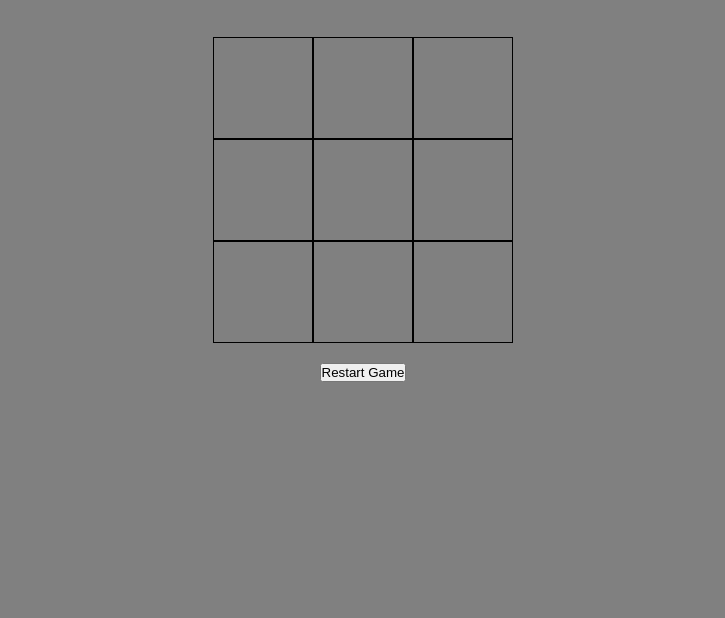
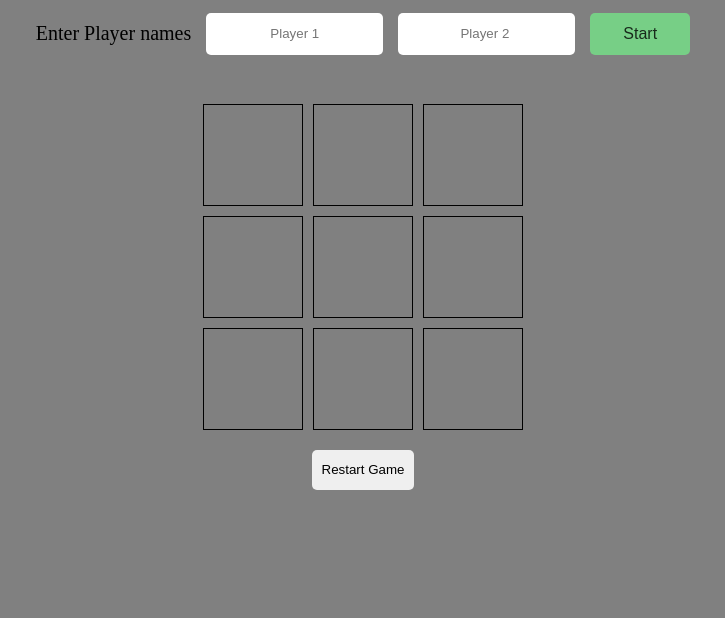
Before and after one commit to sajidahamed-git/TictactoeV2, a plain HTML site: page index.html in a window 1280 px wide. Shown: the part 182-800 px from the top of the page, without its empty margins (277-1002 px from the left). Drawn offline with Linux system fonts and the light colour scheme.

Commit message:
CSS final

```diff
--- /dev/null
+++ b/Game.js
@@ -0,0 +1,16 @@
+export const Game = (function() {
+    function demo() {
+        console.log('hello');
+    }
+
+    function enableBoxClicks(){
+
+    }
+    const temo = document.getElementById('zero')
+    const index  = temo.getAttribute('data-index')
+    console.log(index);
+
+
+    return { demo };
+
+})();
--- a/index.html
+++ b/index.html
@@ -9,28 +9,27 @@
   <body>
     <h1>Tic Tac Toe</h1>
     <div class="playerform">
-      <h3>Enter Player names</h3>
-      <input type="text" class="player1" placeholder="Player1" required />
-      <input type="text" class="player2" placeholder="Player2 " required />
+      <div class="heading">Enter Player names</div>
+      <input type="text" class="player1" placeholder="Player 1" required />
+      <input type="text" class="player2" placeholder="Player 2 " required />
       <button class="startbutton" style="width: 100px">Start</button>
     </div>
-    <div class="turnindicator">
-      <div class="status"></div>
+
+    <div class="status"></div>
+
+    <div class="grid">
+      <div class="box" data-index="0" id="zero"></div>
+      <div class="box" data-index="1" id="one"></div>
+      <div class="box" data-index="2" id="two"></div>
+      <div class="box" data-index="3" id="three"></div>
+      <div class="box" data-index="4" id="four"></div>
+      <div class="box" data-index="5" id="five"></div>
+      <div class="box" data-index="6" id="six"></div>
+      <div class="box" data-index="7" id="seven"></div>
+      <div class="box" data-index="8" id="eight"></div>
     </div>
-    <div class="grid">
-      <div class="box" id="zero"></div>
-      <div class="box" id="one"></div>
-      <div class="box" id="two"></div>
-      <div class="box" id="three"></div>
-      <div class="box" id="four"></div>
-      <div class="box" id="five"></div>
-      <div class="box" id="six"></div>
-      <div class="box" id="seven"></div>
-      <div class="box" id="eight"></div>
-    </div>
-
     <button class="restartbutton">Restart Game</button>
-
-    <script src="script.js"></script>
+    <script type="module" src="Game.js"></script>
+    <script type="module" src="script.js"></script>
   </body>
 </html>
--- a/script.js
+++ b/script.js
@@ -0,0 +1,17 @@
+import { Game } from "./Game.js";
+
+document.addEventListener("DOMContentLoaded", () => {
+  const startButton = document.querySelector(".startbutton");
+
+  startButton.onclick = () => {
+    StartbuttonHandler();
+  };
+});
+
+function StartbuttonHandler() {
+  const input1 = document.querySelector(".player1").value;
+  const input2 = document.querySelector(".player2").value;
+  if (input1 && input2) {
+
+  } else console.log("enter both player names");
+}
--- a/styles.css
+++ b/styles.css
@@ -1,24 +1,53 @@
-*{margin: 0 ;padding: 0;}
-body{
+* {
+  margin: 0;
+  padding: 0;
+}
+body {
+  height: 100vh;
+  width: 100%;
+  background: grey;
   display: flex;
   flex-direction: column;
   justify-content: center;
   align-items: center;
   /* should this be margin or padding */
-    margin: 100px;
+
   gap: 20px;
-    background: grey;
-
+}
+.playerform {
+  display: flex;
+  justify-content: center;
+  align-items: center;
+  width: 100%;
+  height: 60px;
+  gap: 15px;
+}
+.heading {
+  font-size: 1.25rem;
+}
+.startbutton{
+    text-align: center;
+    background-color: hsl(130, 48%, 64%);
+    height: 70%;
+    font-size: 1rem;
+    font-weight: 100;
+    color: rgba(0, 0, 0, 0.795);
+}
+.player1, .player2{
+    height: 70%;
+    border-radius: 5px;
+    border: none;
+    text-align: center;
 }
 
-.grid{
+.grid {
   display: grid;
   grid-template-columns: 100px 100px 100px;
-    cursor: pointer ;
+  cursor: pointer;
+  gap: 10px;
 }
 
-
-.box{
+.box {
   height: 100px;
   border: 1px solid black;
   display: flex;
@@ -26,35 +55,14 @@ body{
   align-items: center;
   font-size: 2rem;
 }
-#one{
-    background: grey;
-}
-.playerform{
-    display: flex;
-    gap: 15px;
+.restartbutton{
+    height: 5%;
+    border: 1px solid black;
+    padding: 10px;
 }
 
-.gamesummary{
-    display: flex;
-    flex-direction: column;
-    gap: 20px;
-    margin-top: 20px;
+.restartbutton, .startbutton{
+    cursor: pointer;
+    border-radius: 5px;
+    border: none;
 }
-.result{
-
-    font-size: 1.4rem;
-}
-.turnindicator{
-    display: flex;
-    gap: 30px;
-}
-
-.playerturn{
-    /* width: 100px; */
-    height: 30px;
-    text-align: center;
-    display: flex;
-    justify-content: center;
-    align-items: center;
-    font-size: 1.5rem;
-}
```
Lines whose indentation alone changed are shown as unchanged.
